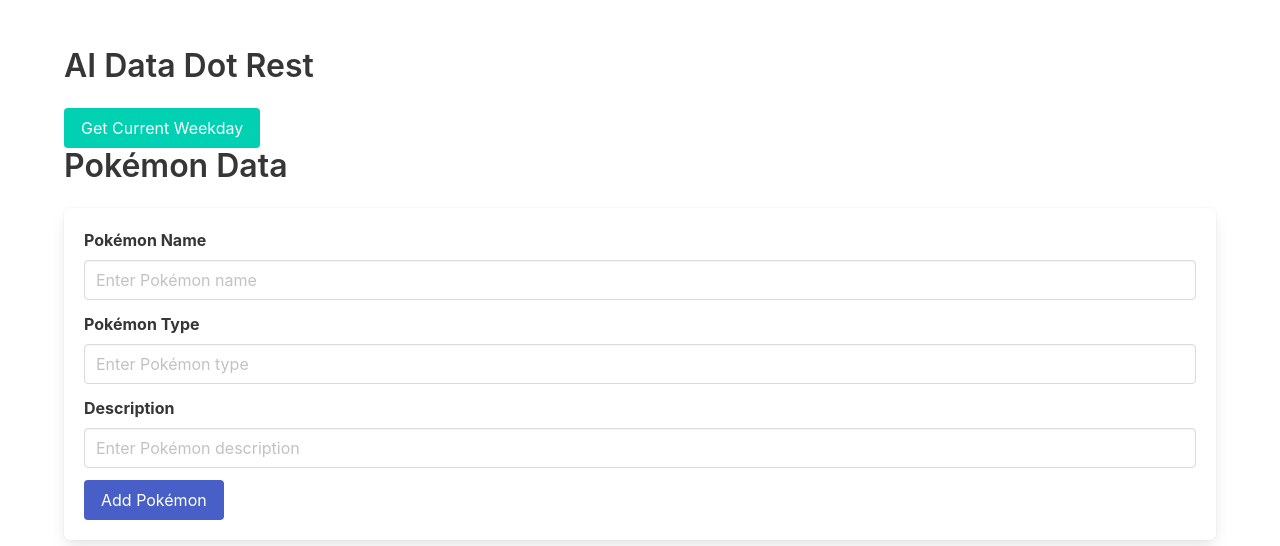
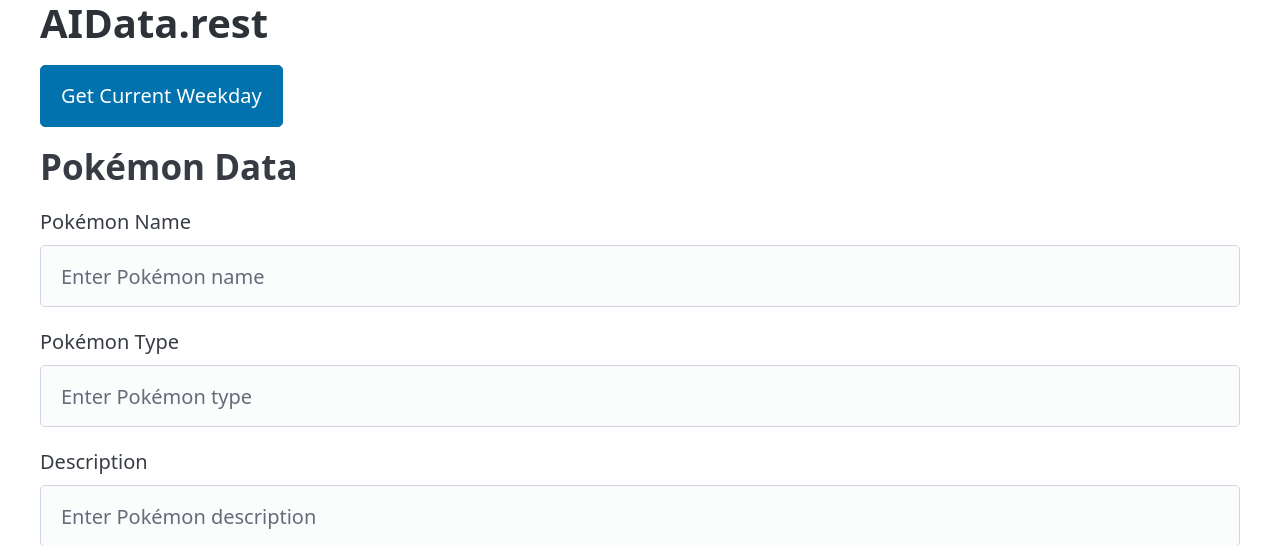
Before and after one commit to OceanC0de/fastapi-htmx, a FastAPI app: page / in a window 1280 px wide. Shown: the top 546 px of the page. Run offline with FastAPI, Linux system fonts and the light colour scheme; data that the repository does not hold is empty; some libraries are stand-ins or nearby versions.

Commit message:
changed css styling

```diff
--- a/main.py
+++ b/main.py
@@ -1,14 +1,14 @@
 from fastapi import FastAPI, Request, HTTPException, Query, Form
 from fastapi.templating import Jinja2Templates
 from fastapi.staticfiles import StaticFiles
+from fastapi.middleware.cors import CORSMiddleware
+from fastapi_htmx import htmx_init
 from pydantic import BaseModel
 import os
 from datetime import datetime
 from dotenv import load_dotenv
 from pymongo import MongoClient
-from fastapi.middleware.cors import CORSMiddleware
 from random import sample
-from fastapi_htmx import htmx_init
 from pathlib import Path
 
 htmx_init(templates=Jinja2Templates(directory=Path("my_app") / "templates"))
--- a/templates/index.html
+++ b/templates/index.html
@@ -1,10 +1,10 @@
 <!doctype html>
 <html>
     <head>
-        <title>FastAPI with Azure Styling</title>
+        <title>AIData.rest</title>
         <link
             rel="stylesheet"
-            href="https://cdnjs.cloudflare.com/ajax/libs/bulma/0.9.3/css/bulma.min.css"
+            href="https://cdn.jsdelivr.net/npm/@picocss/pico@2/css/pico.min.css"
         />
         <script src="https://unpkg.com/htmx.org"></script>
     </head>
@@ -12,9 +12,8 @@
     <body>
         <section class="section">
             <div class="container">
-                <h1 class="title">AI Data Dot Rest</h1>
+                <h1 class="title">AIData.rest</h1>
 
-                <!-- Weekday section -->
                 <div>
                     <button
                         class="button is-primary"
@@ -29,7 +28,6 @@
 
             <div class="container">
                 <h2 class="title is-3">Pokémon Data</h2>
-                <!-- Use HTMX for adding Pokémon -->
                 <form
                     hx-post="/pokemon"
                     hx-target="#pokemonResponse"
@@ -82,9 +80,7 @@
                 </form>
                 <p id="pokemonResponse"></p>
 
-                <!-- Simplified approach for fetching Pokémon details -->
                 <div>
-                    <!-- Simplified approach for fetching Pokémon details -->
                     <div>
                         <form
                             method="get"
```
